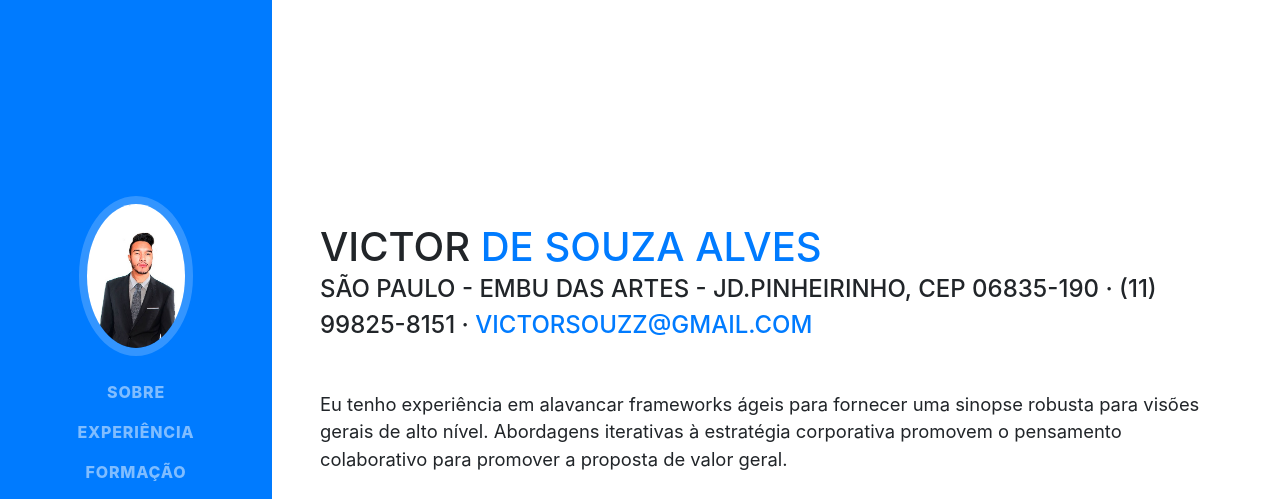
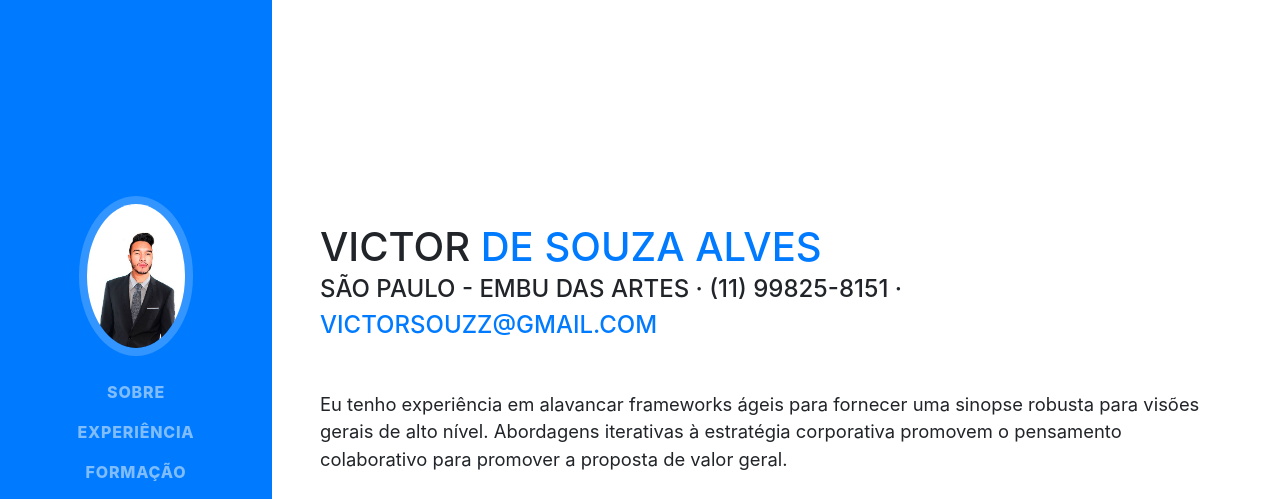
Before and after one commit to VictorsAlves/VictorsAlves.github.io, a website with bundled scripts: page index.html in a window 1280 px wide. Shown: the top 499 px of the page. Built offline with nearby package versions, Linux system fonts and the light colour scheme; a web font is replaced by a local one.

Commit message:
Update index.html

```diff
--- a/index.html
+++ b/index.html
@@ -66,7 +66,7 @@
           <h1 class="mb-0">Victor
             <span class="text-primary"> de Souza Alves</span>
           </h1>
-          <div class="subheading mb-5">São Paulo - Embu das Artes - JD.Pinheirinho, CEP 06835-190 · (11) 99825-8151 ·
+          <div class="subheading mb-5">São Paulo - Embu das Artes · (11) 99825-8151 ·
             <a href="mailto:victorsouzz@gmail.com">victorsouzz@gmail.com</a>
           </div>
           <p class="lead mb-5">Eu tenho experiência em alavancar frameworks ágeis para fornecer uma sinopse robusta para visões gerais de alto nível. Abordagens iterativas à estratégia corporativa promovem o pensamento colaborativo para promover a proposta de valor geral.</p>
```
